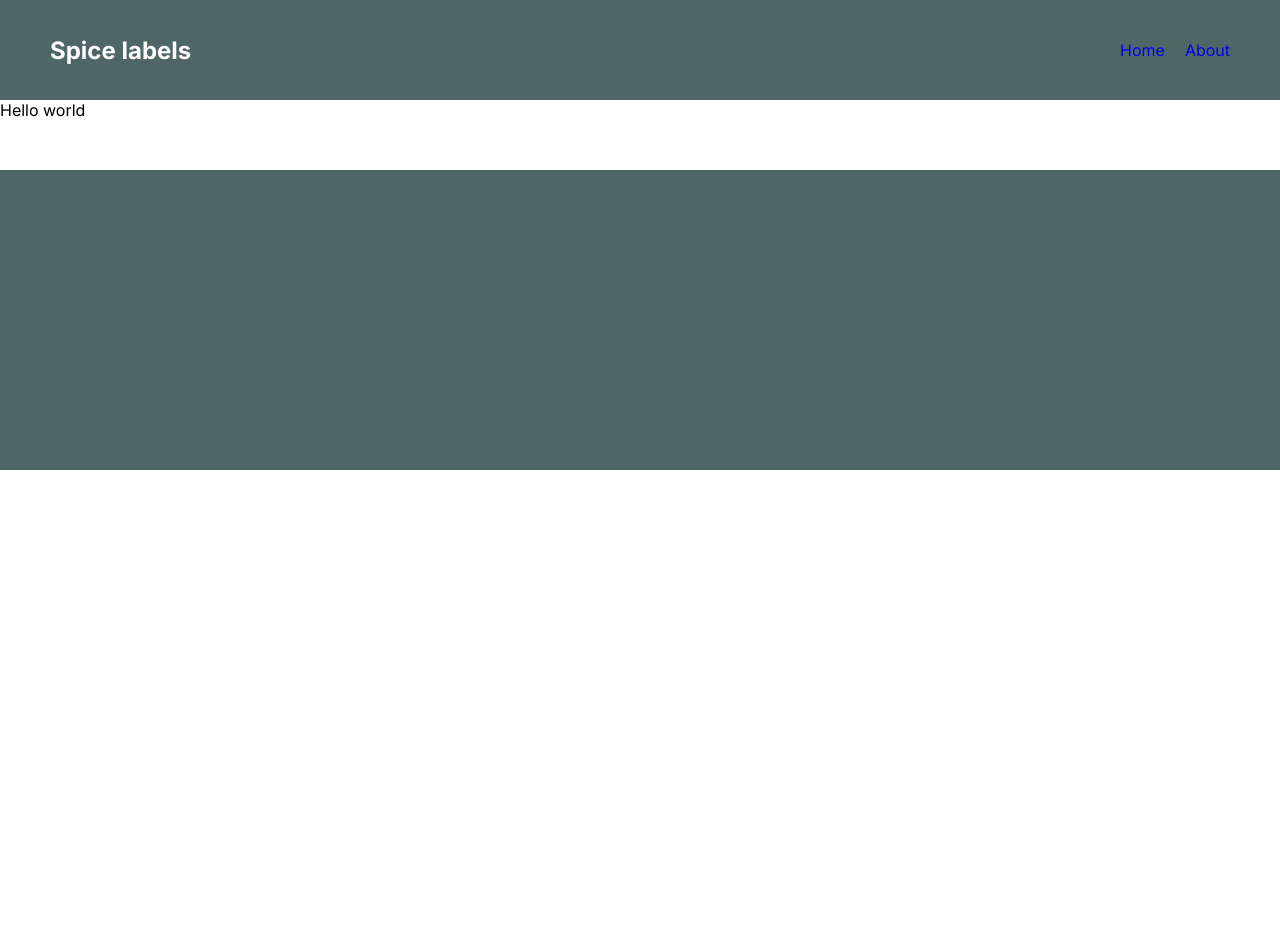
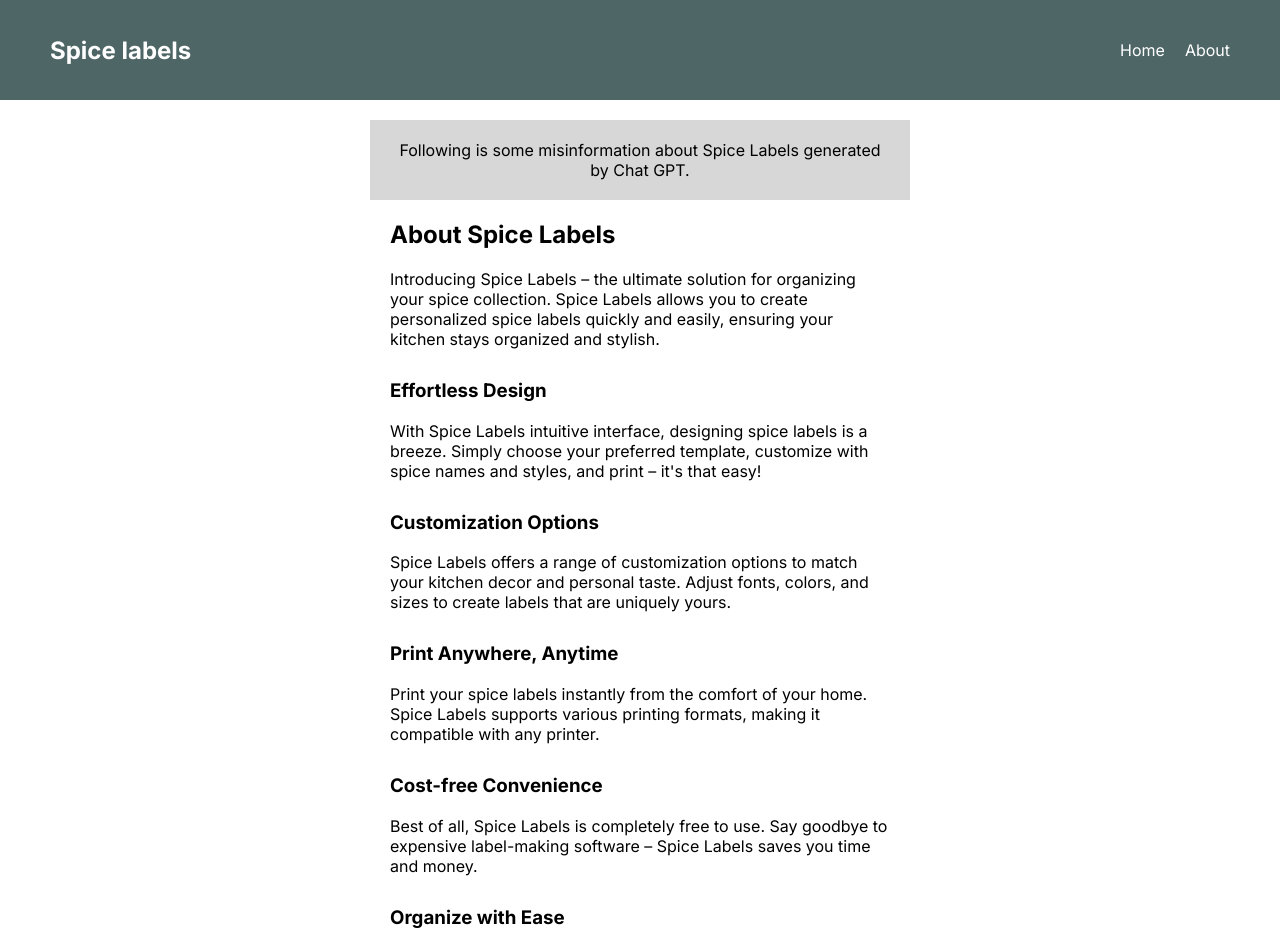
Before and after one commit to AndreaLindaas/spice-labels, a Next.js app: page /about in a window 1280 px wide. Shown: the top 950 px of the page. Before the commit the page ends 800 px from the top, so only its background shows below. Built offline with nearby package versions, Linux system fonts and the light colour scheme.

Commit message:
added text and styling to about page, removed footer and some minor changes

```diff
--- a/app/_components/Footer/Footer.module.scss
+++ /dev/null
@@ -1,5 +0,0 @@
-.footer {
-  height: 300px;
-  background-color: var(--primary);
-  margin-top: 50px;
-}
--- a/app/_components/Footer/Footer.tsx
+++ /dev/null
@@ -1,6 +0,0 @@
-import React from "react";
-import Styles from "./Footer.module.scss";
-
-export default function Footer() {
-  return <footer className={Styles.footer}></footer>;
-}
--- a/app/_components/SpiceLabel/SpiceLabel.tsx
+++ b/app/_components/SpiceLabel/SpiceLabel.tsx
@@ -30,7 +30,10 @@
           style={{ height: border ? heightInPx - 10 - 2 : "auto" }} //10px er 5px margin oppe, 5px margin nede. 2px er 1px border oppe og 1px border nede.
         >
           <p>{title}</p>
-          <div className={` ${subTitle && styles.hasText}`}>
+          <div
+            className={` ${subTitle && styles.hasText}`}
+            style={{ fontSize: textSize - 2 }}
+          >
             <p>{subTitle}</p>
           </div>
         </div>
--- /dev/null
+++ b/app/about/about.module.scss
@@ -0,0 +1,15 @@
+.factBox {
+  background-color: #d7d7d7;
+  padding: 20px;
+  text-align: center;
+  max-width: 500px;
+  margin: 20px auto;
+}
+
+.textContainer {
+  max-width: 500px;
+  margin: 0 auto;
+  p {
+    margin-bottom: 30px;
+  }
+}
--- a/app/about/page.tsx
+++ b/app/about/page.tsx
@@ -1,10 +1,69 @@
 import React from "react";
-import Nav from "../_components/Nav/Nav";
-
+import styles from "./about.module.scss";
 export default function About() {
   return (
     <>
-      <div>Hello world</div>
+      <div className={styles.factBox}>
+        Following is some misinformation about Spice Labels generated by Chat
+        GPT.
+      </div>
+      <article className={styles.textContainer}>
+        <h2>About Spice Labels</h2>
+        <p>
+          Introducing Spice Labels – the ultimate solution for organizing your
+          spice collection. Spice Labels allows you to create personalized spice
+          labels quickly and easily, ensuring your kitchen stays organized and
+          stylish.
+        </p>
+
+        <h3> Effortless Design</h3>
+
+        <p>
+          With Spice Labels intuitive interface, designing spice labels is a
+          breeze. Simply choose your preferred template, customize with spice
+          names and styles, and print – it's that easy!
+        </p>
+
+        <h3> Customization Options</h3>
+
+        <p>
+          Spice Labels offers a range of customization options to match your
+          kitchen decor and personal taste. Adjust fonts, colors, and sizes to
+          create labels that are uniquely yours.
+        </p>
+
+        <h3> Print Anywhere, Anytime</h3>
+
+        <p>
+          Print your spice labels instantly from the comfort of your home. Spice
+          Labels supports various printing formats, making it compatible with
+          any printer.
+        </p>
+
+        <h3> Cost-free Convenience</h3>
+
+        <p>
+          Best of all, Spice Labels is completely free to use. Say goodbye to
+          expensive label-making software – Spice Labels saves you time and
+          money.
+        </p>
+
+        <h3>Organize with Ease</h3>
+
+        <p>
+          Keep your spice collection tidy and easy to navigate with
+          professionally designed labels. Say goodbye to rummaging through
+          drawers – Spice Labels ensures every spice is at your fingertips.
+        </p>
+
+        <h3> Get Started Today!</h3>
+
+        <p>
+          Join the thousands of users who trust Spice Labels to keep their
+          kitchen organized. Say hello to a clutter-free cooking experience –
+          try Spice Labels now!
+        </p>
+      </article>
     </>
   );
 }
--- a/app/globals.scss
+++ b/app/globals.scss
@@ -13,6 +13,7 @@
 }
 a {
   text-decoration: none;
+  color: #fff;
 }
 button {
   margin: 10px;
--- a/app/layout.tsx
+++ b/app/layout.tsx
@@ -2,13 +2,12 @@
 import { Inter } from "next/font/google";
 import "./globals.scss";
 import Nav from "./_components/Nav/Nav";
-import Footer from "./_components/Footer/Footer";
 
 const inter = Inter({ subsets: ["latin"] });
 
 export const metadata: Metadata = {
-  title: "Create Next App",
-  description: "Generated by create next app",
+  title: "Spice Labels",
+  description: "Free spice label generator",
 };
 
 export default function RootLayout({
@@ -21,7 +20,6 @@
       <body className={inter.className}>
         <Nav />
         {children}
-        <Footer />
       </body>
     </html>
   );
```
Also changed, not shown: app/page.tsx (+12 -5 lines).
